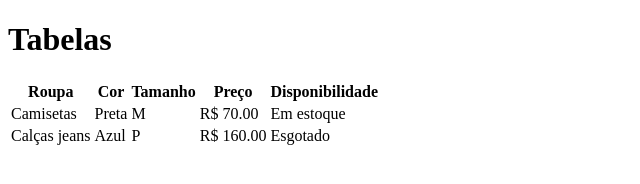
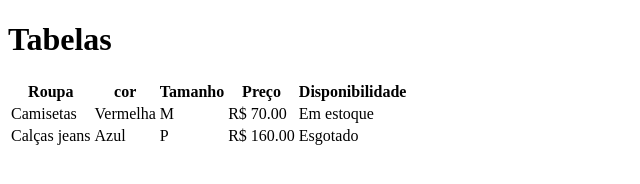
Before and after one commit to lucas1711/Aula-tabela, a plain HTML site: page index.html in a window 1280 px wide. Shown: the whole page, without its empty margins (0-640 px from the left). Drawn offline with Linux system fonts and the light colour scheme.

Commit message:
mudando preta para vermelha na coluna da cor

```diff
--- a/index.html
+++ b/index.html
@@ -12,14 +12,14 @@
     <table>
         <tr>
             <th>Roupa</th>
-            <th>Cor</th>
+            <th>cor</th>
             <th>Tamanho</th>
             <th>Preço</th>
             <th>Disponibilidade</th>
         </tr>
         <tr>
             <td>Camisetas</td>
-            <td>Preta</td>
+            <td>Vermelha</td>
             <td>M</td>
             <td>R$ 70.00</td>
             <td>Em estoque</td>
```
